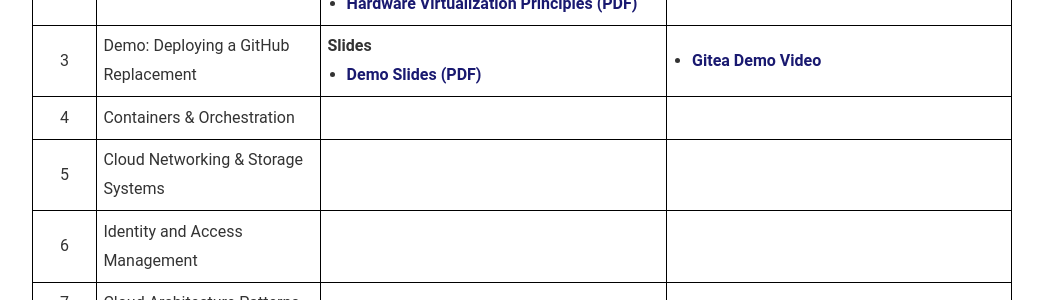
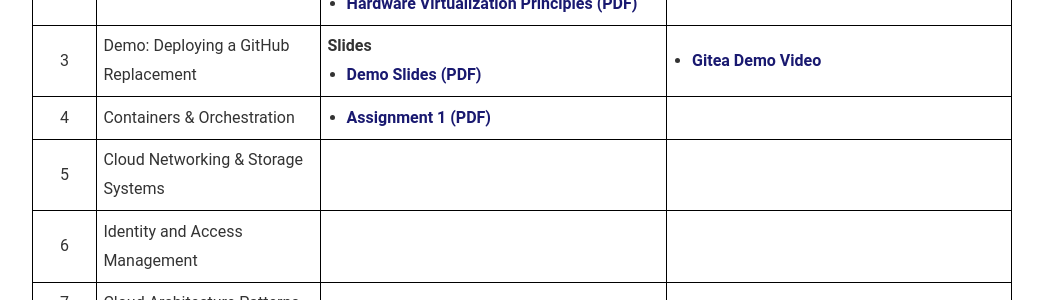
Before and after one commit to RichardKelley/richardkelley.github.io, a Jekyll site: the page built from da510.md, in a window 1280 px wide. Shown: the part 1078-1378 px from the top of the page, without its empty margins (118-1161 px from the left). Built offline with Jekyll 4.4.1, drawn with Linux system fonts in a browser that asks for light colours.

Commit message:
Added cloud assignment.

```diff
--- a/da510.md
+++ b/da510.md
@@ -81,7 +81,11 @@
     <tr>
       <td style="border: 1px solid #000; padding: 0.4em; text-align: center; width: 4em;">4</td>
       <td style="border: 1px solid #000; padding: 0.4em;">Containers &amp; Orchestration</td>
-      <td style="border: 1px solid #000; padding: 0.4em;"></td>
+      <td style="border: 1px solid #000; padding: 0.4em;">
+        <ul style="margin: 0; padding-left: 1.2em;">
+          <li><a href="/DA510_slides/week-4/assignment-1.pdf" target="_blank">Assignment 1 (PDF)</a></li>
+        </ul>
+      </td>
       <td style="border: 1px solid #000; padding: 0.4em;"></td>
     </tr>
     <tr>
```
Also changed, not shown: 1 other file.
